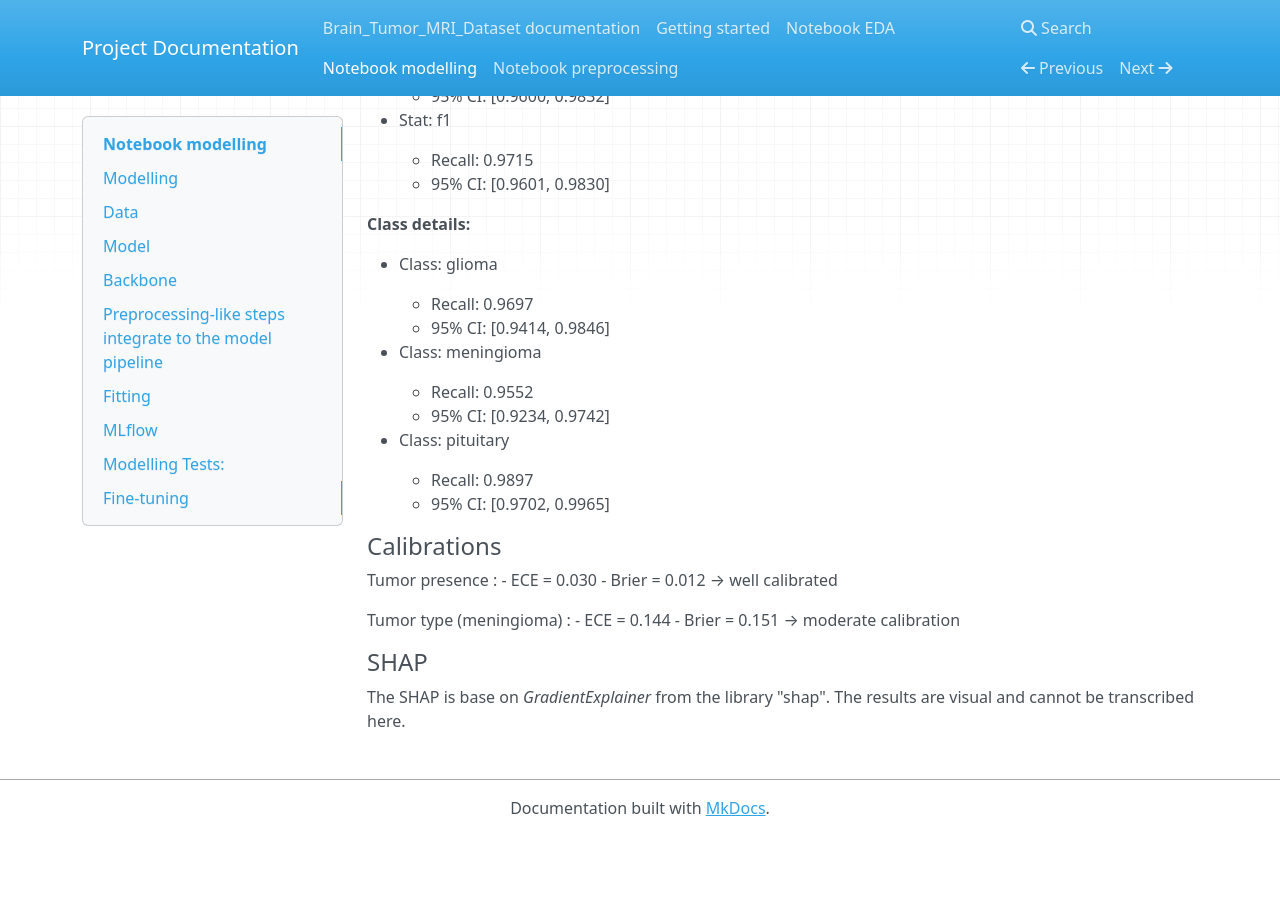
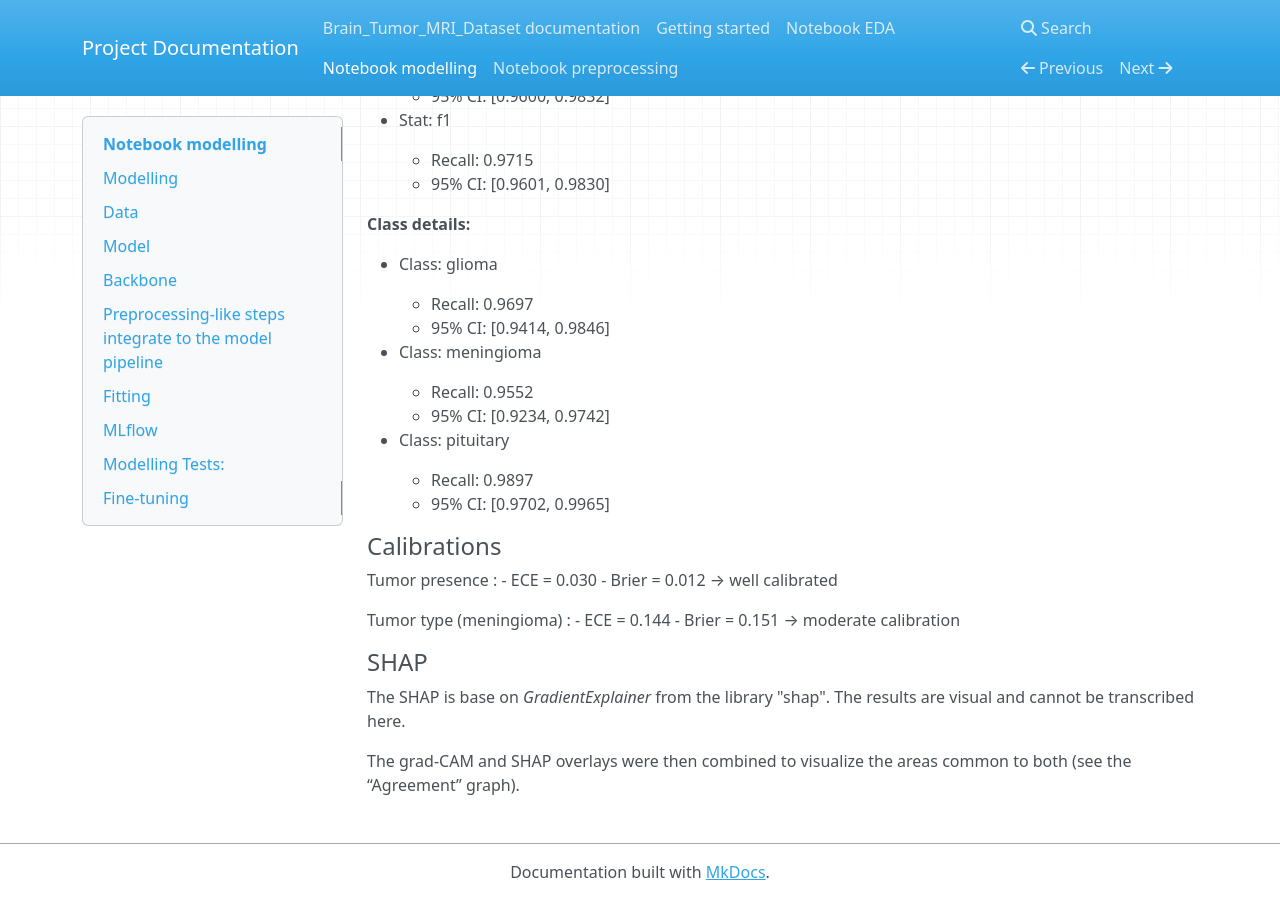
Before and after one commit to Jeremy-Duval-PhD/Brain_Tumor_MRI_Dataset, an MkDocs documentation site: the page built from docs/docs/notebook_modelling.md, in a window 1280 px wide and 900 px high, scrolled down 12025 px. Built offline with MkDocs 1.6.1, drawn with Linux system fonts in a browser that asks for light colours; nearby versions of some CDN libraries; before the commit the page ends 12861 px from its top, so only the background shows below that.

Commit message:
Adding grad-cam x shap visualization

```diff
--- a/docs/docs/notebook_modelling.md
+++ b/docs/docs/notebook_modelling.md
@@ -425,3 +425,5 @@ Tumor type (meningioma) :
 #### SHAP
 
 The SHAP is base on *GradientExplainer* from the library "shap". The results are visual and cannot be transcribed here.
+
+The grad-CAM and SHAP overlays were then combined to visualize the areas common to both (see the “Agreement” graph).
```
Also changed, not shown: 1 other file.
